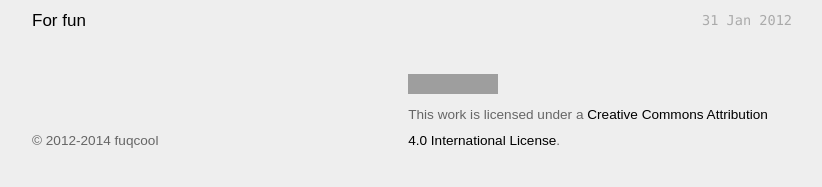
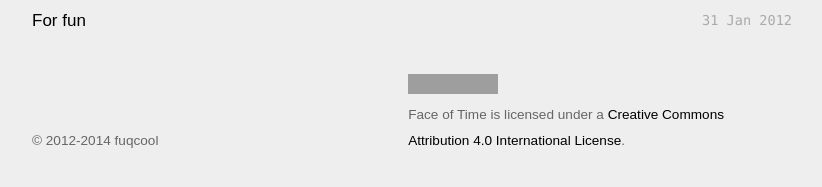
Before and after one commit to fuqcool/fuqcool.github.io, a Jekyll site: the page built from index.html, in a window 1280 px wide. Shown: the part 527-714 px from the top of the page, without its empty margins (228-1050 px from the left). Built offline with Jekyll 4.4.1, drawn with Linux system fonts in a browser that asks for light colours; Markdown is read by kramdown in place of the engine named in the settings; grey boxes are pictures that could not be loaded.

Commit message:
Update default.html

```diff
--- a/_layouts/default.html
+++ b/_layouts/default.html
@@ -37,7 +37,7 @@
         <div style="display: inline-block; width: 49%">
                 <a rel="license" href="http://creativecommons.org/licenses/by/4.0/">
           <img alt="Creative Commons License" style="border-width:0" src="http://i.creativecommons.org/l/by/4.0/88x31.png" />
-        </a><br />This work is licensed under a
+        </a><br />Face of Time is licensed under a
         <a rel="license" href="http://creativecommons.org/licenses/by/4.0/">
           Creative Commons Attribution 4.0 International License</a>.
         </div>
```
